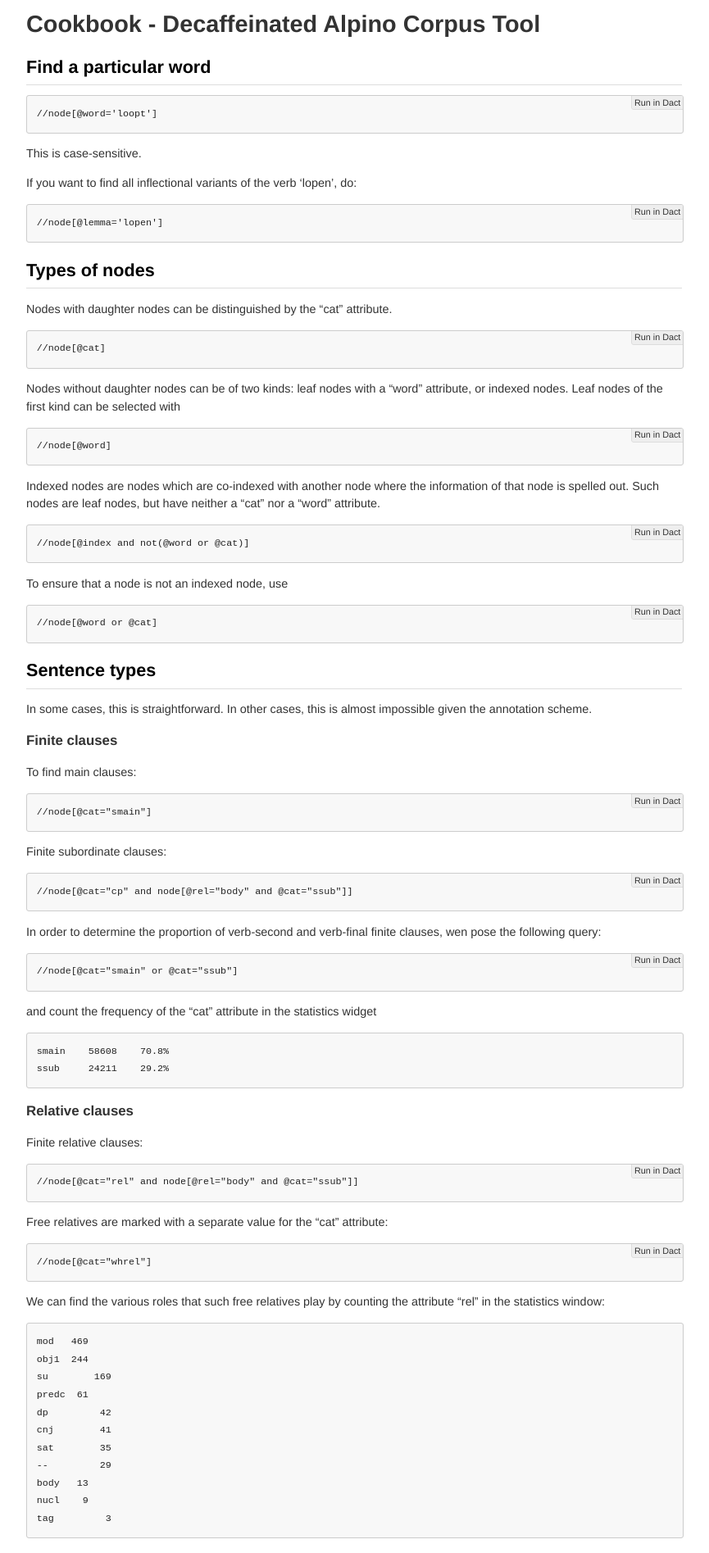
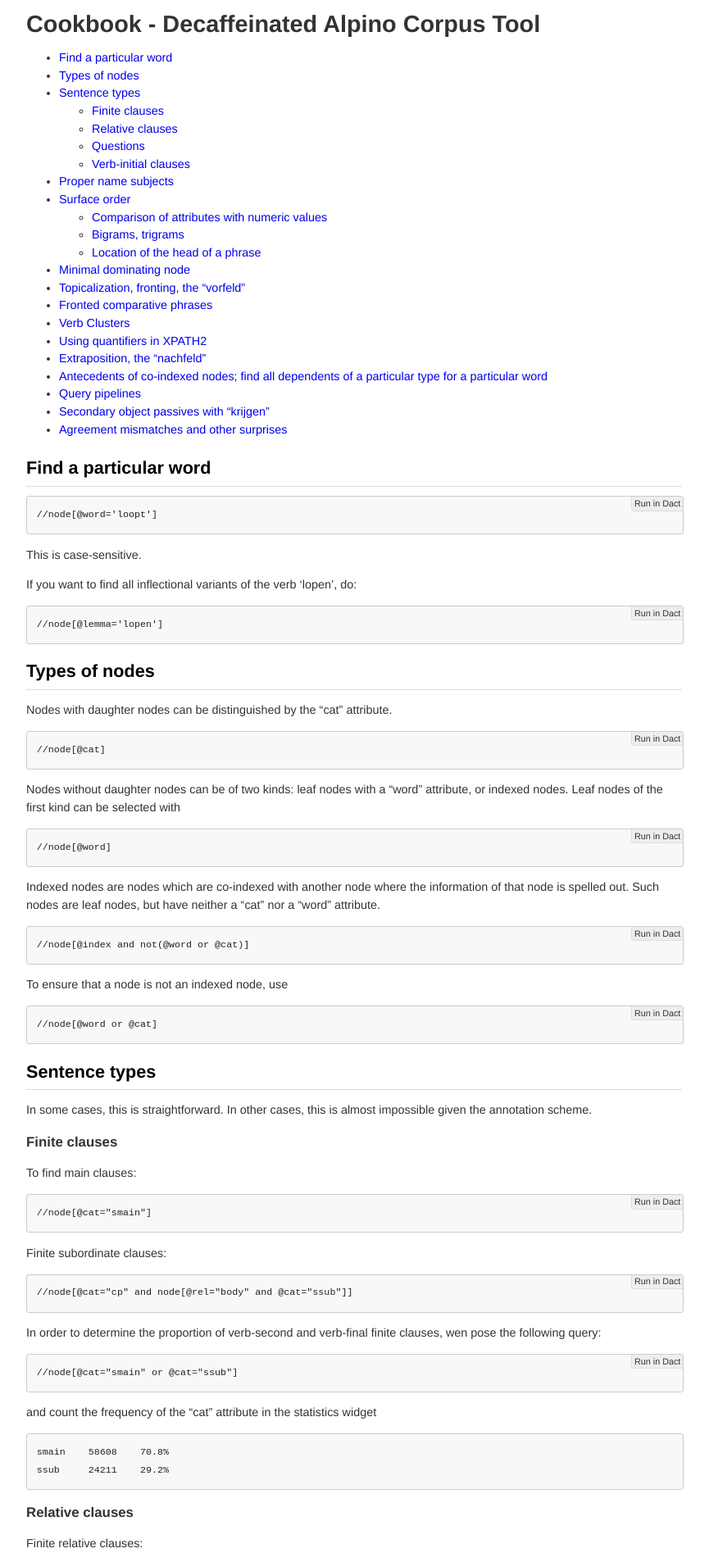
Before and after one commit to rug-compling/dact, a Jekyll site: the page built from cookbook/index.md, in a window 1280 px wide. Shown: the top 1895 px of the page at 82% size, without its empty margins (208-1073 px from the left). Built offline with Jekyll 4.4.1, drawn with Linux system fonts in a browser that asks for light colours.

Commit message:
Add table of contents to cookbook.

```diff
--- a/_config.yml
+++ b/_config.yml
@@ -1,3 +1,4 @@
 lsi: false
 pygments: true
 baseurl: /dact
+markdown: kramdown
--- a/cookbook/index.md
+++ b/cookbook/index.md
@@ -2,6 +2,9 @@
 layout: manual
 title: Cookbook - Decaffeinated Alpino Corpus Tool
 ---
+
+* Table of Contents
+{:toc}
 
 ## Find a particular word
 
--- a/manual/screen.css
+++ b/manual/screen.css
@@ -141,3 +141,28 @@
 .tip {
   border-left: 4px solid #97afff;
 }
+
+/* ToC in the cookbook */
+
+#markdown-toc a {
+  text-decoration: none;
+}
+
+#markdown-toc a:hover {
+  text-decoration: underline;
+}
+
+@media screen and (min-width:1300px) {
+  #markdown-toc {
+    position: fixed;
+    left: 0;
+    top: 0;
+    width: 200px;
+    height: 100%;
+    background: #eee;
+    border-right: 1px solid #ccc;
+    margin: 0;
+    padding: 1em 1em 1em 2em;
+    overflow: auto;
+  }
+}
```
